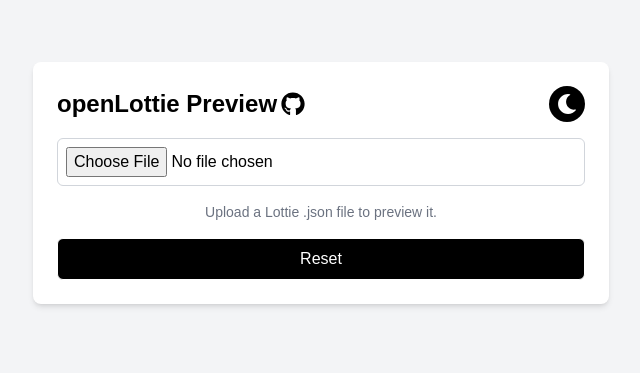
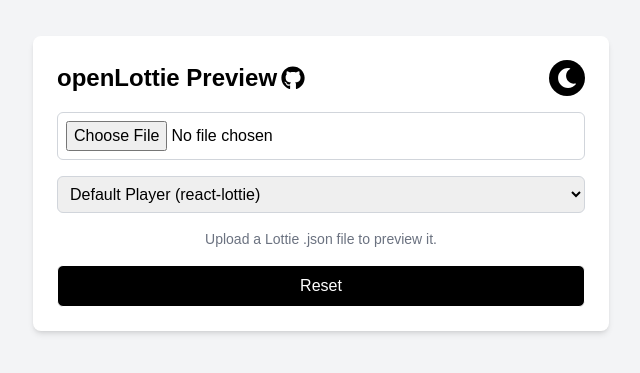
Before and after one commit to naeemudheenp/openlottiepreviewer, a Next.js app: page / in a window 1280 px wide. Shown: the part 217-590 px from the top of the page, without its empty margins (319-959 px from the left). Built offline with nearby package versions, Linux system fonts and the light colour scheme.

Commit message:
Added support for multiple player

```diff
--- a/package.json
+++ b/package.json
@@ -11,11 +11,14 @@
   "dependencies": {
     "@vercel/analytics": "^1.4.1",
     "framer-motion": "^12.0.6",
+    "lottie": "^0.0.1",
+    "lottie-react": "^2.4.1",
     "next": "15.1.6",
     "react": "^19.0.0",
     "react-dom": "^19.0.0",
     "react-icons": "^5.4.0",
-    "react-lottie": "^1.2.10"
+    "react-lottie": "^1.2.10",
+    "react-lottie-player": "^2.1.0"
   },
   "devDependencies": {
     "@eslint/eslintrc": "^3",
--- a/src/app/page.js
+++ b/src/app/page.js
@@ -5,14 +5,16 @@
 import { FaGithub, FaMoon, FaSun } from "react-icons/fa";
 import dynamic from "next/dynamic";
 
-
 const Lottie = dynamic(() => import("react-lottie"), { ssr: false });
+const LottieReactPlayer = dynamic(() => import("lottie-react"), { ssr: false });
+const ReactLottiePlayer = dynamic(() => import("react-lottie-player"), { ssr: false });
 
 export default function LottiePreviewer() {
   const [lottieFile, setLottieFile] = useState(null);
   const [lottieData, setLottieData] = useState(null);
   const [error, setError] = useState(null);
   const [darkMode, setDarkMode] = useState(false);
+  const [selectedPlayer, setSelectedPlayer] = useState("default");
 
   const handleFileUpload = (event) => {
     const file = event.target.files[0];
@@ -41,17 +43,50 @@
     }
   };
 
+  const renderLottiePlayer = () => {
+    switch (selectedPlayer) {
+      case "lottie-react":
+        return (
+          <LottieReactPlayer
+            animationData={lottieData}
+            loop
+            autoplay
+            style={{ width: 400, height: 400 }}
+          />
+        );
+      case "react-lottie-player":
+        return (
+          <ReactLottiePlayer
+            animationData={lottieData}
+            loop
+            play
+            style={{ width: 400, height: 400 }}
+          />
+        );
+      default:
+        return (
+          <Lottie
+            options={{
+              loop: true,
+              autoplay: true,
+              animationData: lottieData,
+            }}
+            height={400}
+            width={400}
+          />
+        );
+    }
+  };
+
   return (
     <div
-      className={`flex flex-col items-center justify-center min-h-screen p-6 ${darkMode ? "bg-gray-900 text-white" : "bg-gray-100 text-black"
-        }`}
+      className={`flex flex-col items-center justify-center min-h-screen p-6 ${darkMode ? "bg-gray-900 text-white" : "bg-gray-100 text-black"}`}
     >
       <motion.div
         initial={{ opacity: 0, y: -20 }}
         animate={{ opacity: 1, y: 0 }}
         transition={{ duration: 0.5 }}
-        className={`max-w-xl w-full shadow-md rounded-lg p-6 ${darkMode ? "bg-gray-800" : "bg-white"
-          }`}
+        className={`max-w-xl w-full shadow-md rounded-lg p-6 ${darkMode ? "bg-gray-800" : "bg-white"}`}
       >
         <div className="flex justify-between items-center mb-4">
           <h1 className="text-2xl font-semibold flex gap-1 justify-center items-center">
@@ -71,21 +106,21 @@
           type="file"
           accept=".json,.lottie"
           onChange={handleFileUpload}
-          className={`w-full border rounded-md p-2 mb-4 ${darkMode ? "border-gray-700 bg-gray-700 text-white" : "border-gray-300"
-            }`}
+          className={`w-full border rounded-md p-2 mb-4 ${darkMode ? "border-gray-700 bg-gray-700 text-white" : "border-gray-300"}`}
         />
+        <select
+          value={selectedPlayer}
+          onChange={(e) => setSelectedPlayer(e.target.value)}
+          className={`w-full border rounded-md p-2 mb-4 ${darkMode ? "border-gray-700 bg-gray-700 text-white" : "border-gray-300"}`}
+        >
+          <option value="default">Default Player (react-lottie)</option>
+          <option value="lottie-react">Lottie React</option>
+          <option value="react-lottie-player">React Lottie Player</option>
+        </select>
         {error && <p className="text-red-500 text-sm mb-4">{error}</p>}
         {lottieData ? (
           <div className="mt-4">
-            <Lottie
-              options={{
-                loop: true,
-                autoplay: true,
-                animationData: lottieData,
-              }}
-              height={400}
-              width={400}
-            />
+            {renderLottiePlayer()}
             <p className="text-gray-500 text-sm mt-2 text-center">
               {lottieFile?.name}
             </p>
```
Also changed, not shown: 2 other files (tests, documents, lock files or other folders).
